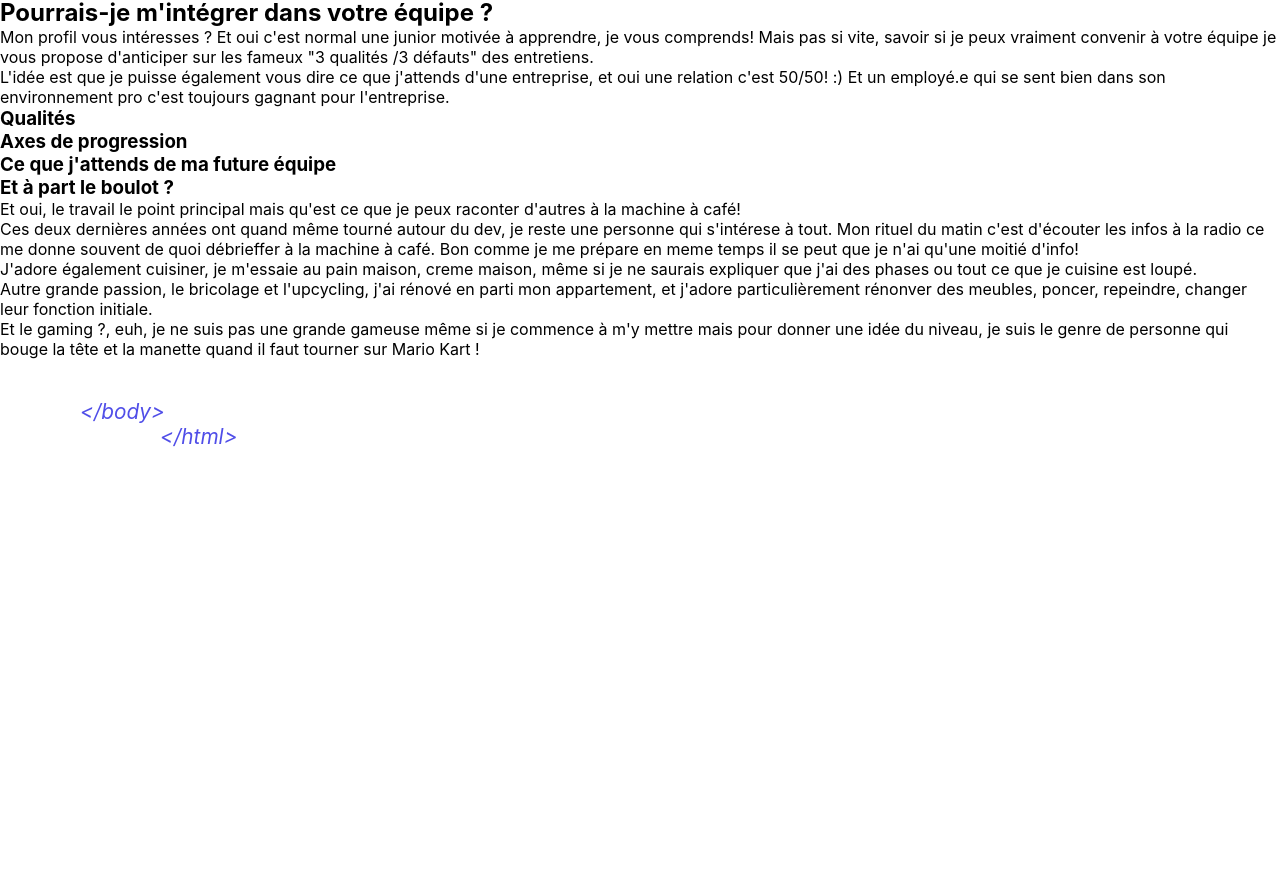
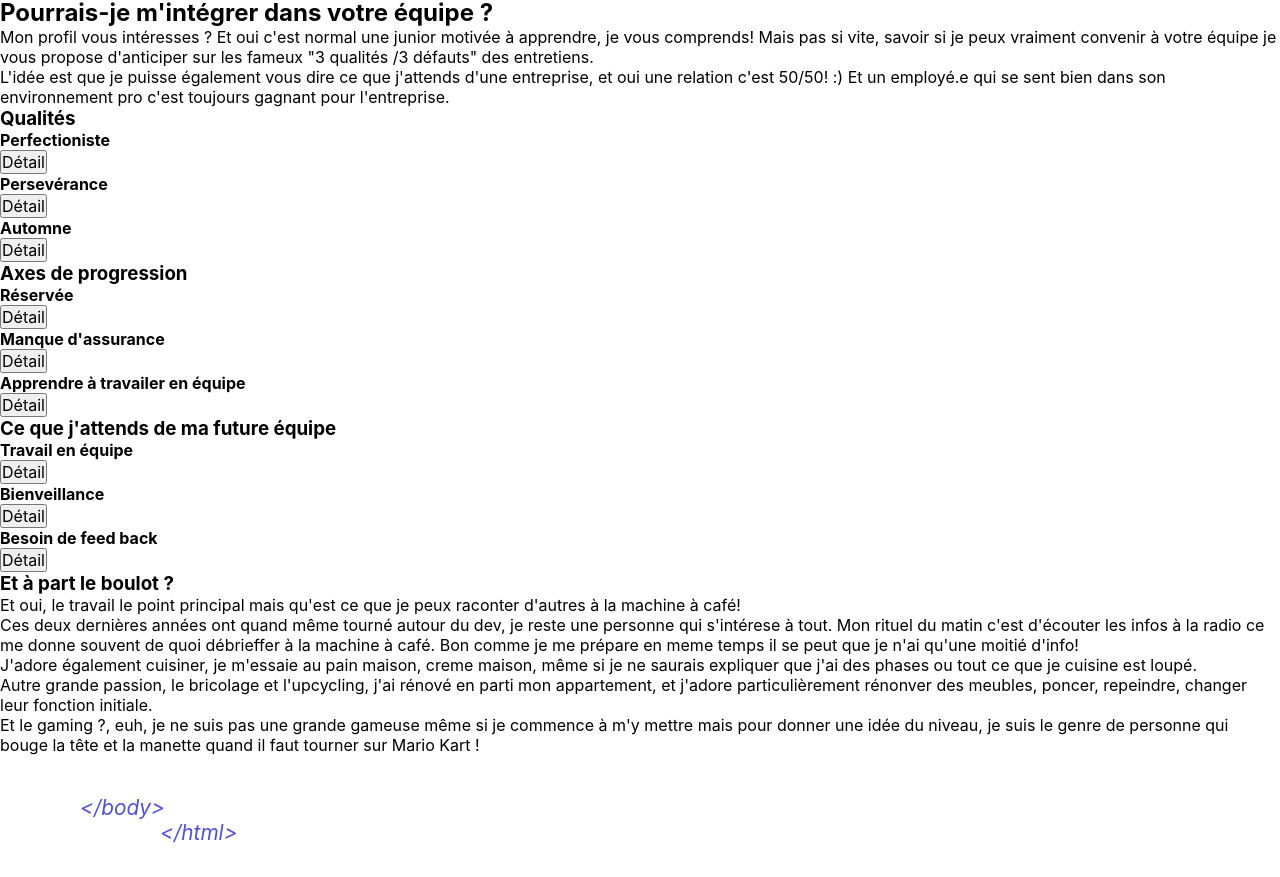
Before and after one commit to adelinelucas/portfolio_2023, a React (Create React App) app: page /about in a window 1280 px wide. Shown: the part 956-1833 px from the top of the page. Before the commit the page ends 1437 px from the top, so only its background shows below. Built offline with nearby package versions, Linux system fonts and the light colour scheme.

Commit message:
structation of About page

```diff
--- a/src/components/About/index.js
+++ b/src/components/About/index.js
@@ -1,9 +1,10 @@
-import React, { useState } from 'react';
+import React from 'react';
 import './style.css';
-import data from '../../datas/qualitesDefauts.json'
+import data from '../../datas/qualitesDefauts.json';
+import DisplayAboutInfos from '../DisplayAboutInfos';
 
 const About = () => {
-    const {qualites, defauts, attentes} = useState(data)
+    const {qualites, defauts, attentes} = data;
     return (
         <section>
             <aside>
@@ -37,9 +38,30 @@ const About = () => {
                 <h2>Pourrais-je m'intégrer dans votre équipe ?</h2>
                 <p>Mon profil vous intéresses ? Et oui c'est normal une junior motivée à apprendre, je vous comprends! Mais pas si vite, savoir si je peux vraiment convenir à votre équipe je vous propose d'anticiper sur les fameux "3 qualités /3 défauts" des entretiens.</p>
                 <p>L'idée est que je puisse également vous dire ce que j'attends d'une entreprise, et oui une relation c'est 50/50! :) Et un employé.e qui se sent bien dans son environnement pro c'est toujours gagnant pour l'entreprise.</p>
-                <h3>Qualités</h3>
-                <h3>Axes de progression</h3>
-                <h3>Ce que j'attends de ma future équipe</h3>
+                <div>
+                    <h3>Qualités</h3>
+                    {
+                        qualites.map((info, idx)=>(
+                            <DisplayAboutInfos key={idx} info={info}/>
+                        ))
+                    }
+                </div>
+                <div>
+                    <h3>Axes de progression</h3>
+                    {
+                        defauts.map((info, idx)=>(
+                            <DisplayAboutInfos key={idx} info={info}/>
+                        ))
+                    }
+                </div>
+                <div>
+                    <h3>Ce que j'attends de ma future équipe</h3>
+                    {
+                        attentes.map((info, idx)=>(
+                            <DisplayAboutInfos key={idx} info={info}/>
+                        ))
+                    }
+                </div>
             </article>
             <article>
                 <h3>Et à part le boulot ? </h3>
--- /dev/null
+++ b/src/components/DisplayAboutInfos/index.js
@@ -0,0 +1,19 @@
+import React, { useState } from 'react';
+
+const DisplayAboutInfos = ({info}) => {
+    const [showInfo, setShowInfo] = useState(false);
+    return (
+        <aside>
+            <h4>{info.titre}</h4>
+            <button onClick={()=>{setShowInfo(true)}}>Détail</button>
+            {showInfo &&
+                <div>
+                    {info?.description && <p> {info.description}</p>}
+                    {info?.expl && <p> {info.expl}</p>}
+                </div>
+            }
+        </aside>
+    );
+};
+
+export default DisplayAboutInfos;
```
Also changed, not shown: src/components/DisplayAboutInfos/style.css (added).
